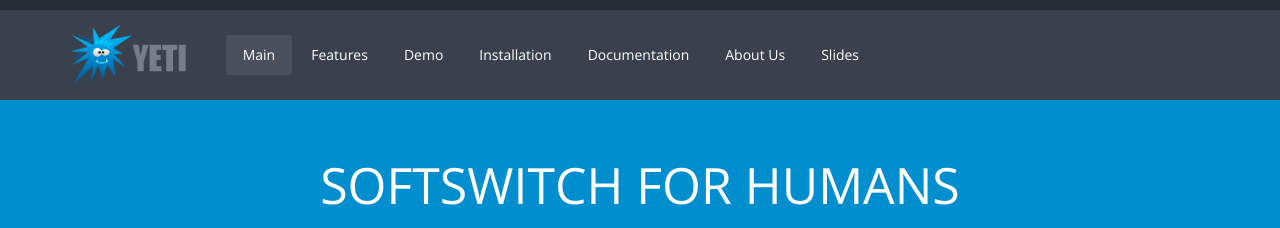
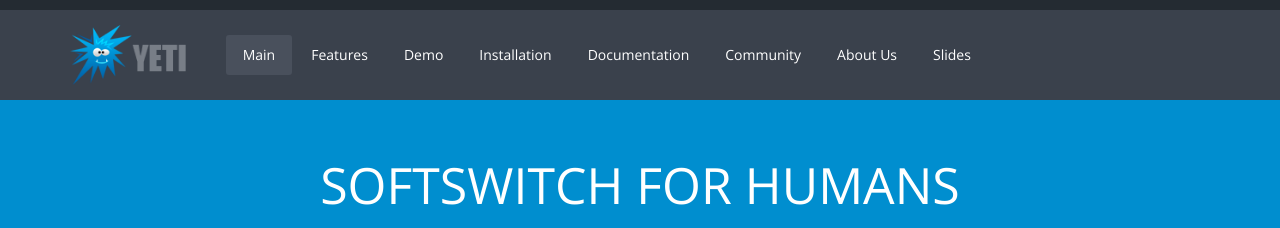
Before and after one commit to yeti-switch/yeti-switch.github.io, a Jekyll site: the page built from index.html, in a window 1280 px wide. Shown: the top 228 px of the page. Built offline with Jekyll 4.4.1, drawn with Linux system fonts in a browser that asks for light colours; Markdown is read by kramdown in place of the engine named in the settings.

Commit message:
add Community link

```diff
--- a/_data/menu.yml
+++ b/_data/menu.yml
@@ -10,6 +10,9 @@
 - name: Documentation
   path: "docs"
 
+- name: Community
+  path: "https://community.yeti-switch.org"
+
 - name: About Us
   path: "about_us.html"
 
```
